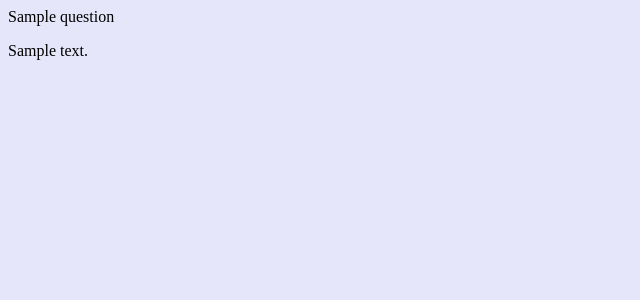
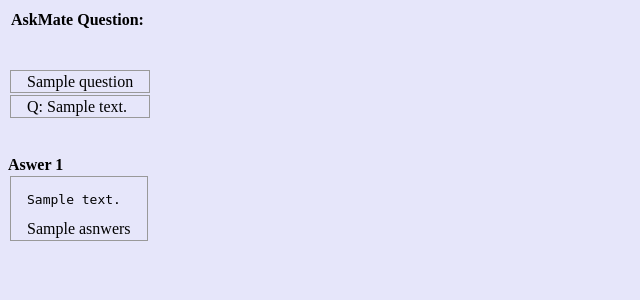
Before and after one commit to MaciejBiernat/AskMate, a Flask app: template templates/question.html in a window 1280 px wide. Shown: the top 300 px of the page, without its empty margins (0-640 px from the left). Run offline with Flask 2, Linux system fonts and the light colour scheme; the template is opened without the code that fills it: most values are stand-ins (such as "Sample title", 1, 10 or a date in 2020); lists and menus that the app fills with data are empty.

Commit message:
Merge branch 'master' of https://github.com/MaciejBiernat/AskMateRepo
fix question.html template

```diff
--- a/question.csv
+++ b/question.csv
@@ -15,3 +15,4 @@ This is the code I'm using to draw the image (that works on web/desktop but not
 3,1493068124,view number,vote_number,siemanko,999,img
 4,1493068124,view number,vote_number,siemanko,999,img
 5,1493068124,view number,vote_number,nowee,999,img
+6,1493068124,0,0,siemanko,ddd,img
--- a/server.py
+++ b/server.py
@@ -66,8 +66,8 @@ def ask_question():
         question_id = data_manager.generate_next_id("question.csv")
         new_question["id"] = question_id
         new_question["submission_time"] = "1493068124"
-        new_question["view_number"] = "view number"
-        new_question["vote_number"] = "vote_number"
+        new_question["view_number"] = "0"
+        new_question["vote_number"] = "0"
         new_question["title"] = request.form["title"]
         new_question["message"] = request.form["message"]
         new_question["image"] = "img"
--- a/templates/question.html
+++ b/templates/question.html
@@ -4,11 +4,43 @@
     <meta charset="UTF-8">
     <title>Question </title>
 <body style="background-color:Lavender;">
+<style>
+    td {
+        border: 1px solid #999;
+        padding: 0.1em 1em;
+        max-width: 300px;
+    }
+</style>
 </head>
 <body>
-{{ question }}
-{% for answer in answers %}
-    <p>{{ answers }}</p>
-{% endfor %}
+<table>
+    <thead>
+    <th> AskMate Question:</th>
+
+    </thead>
+</table>
+<br><br>
+<table>
+    <tr>
+        <td>  {{ question['title'] }}</td>
+    </tr>
+    <tr>
+        <td> Q: {{ question['message'] }}</td>
+    </tr>
+</table>
+<br><br>
+<strong>Aswer 1</strong>
+<table>
+    <tr>
+        <td>
+            {% if answers != [] %}
+                <pre>{{ answers[0]['message'] }}</pre>
+                {{ asnwers }}
+            {% else %}
+                No answer posted yet
+            {% endif %}
+        </td>
+    </tr>
+</table>
 </body>
 </html>
```
